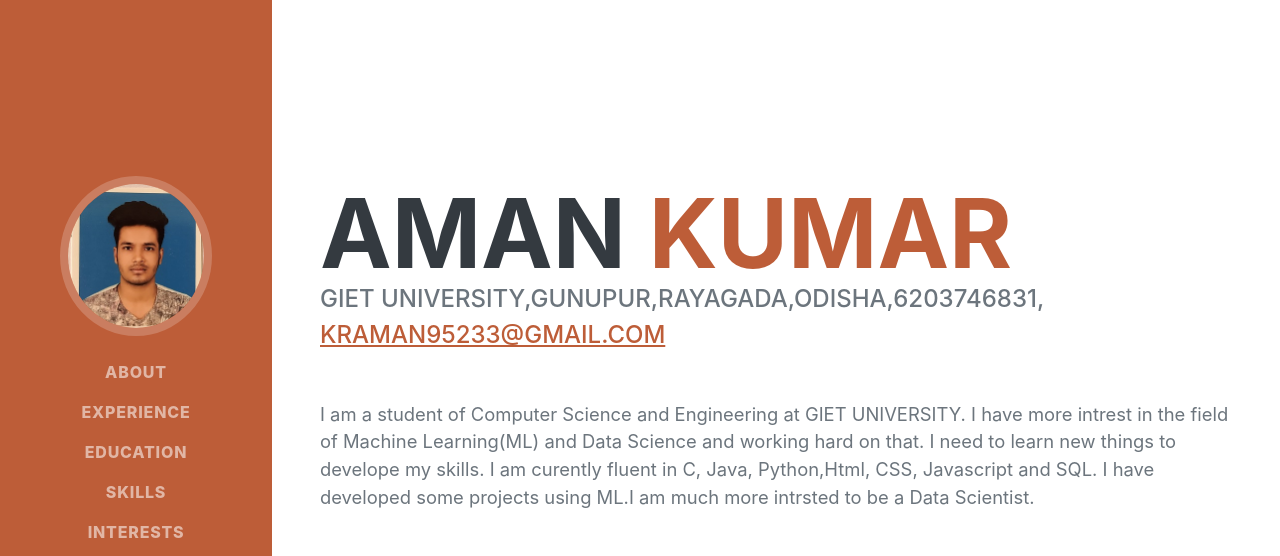
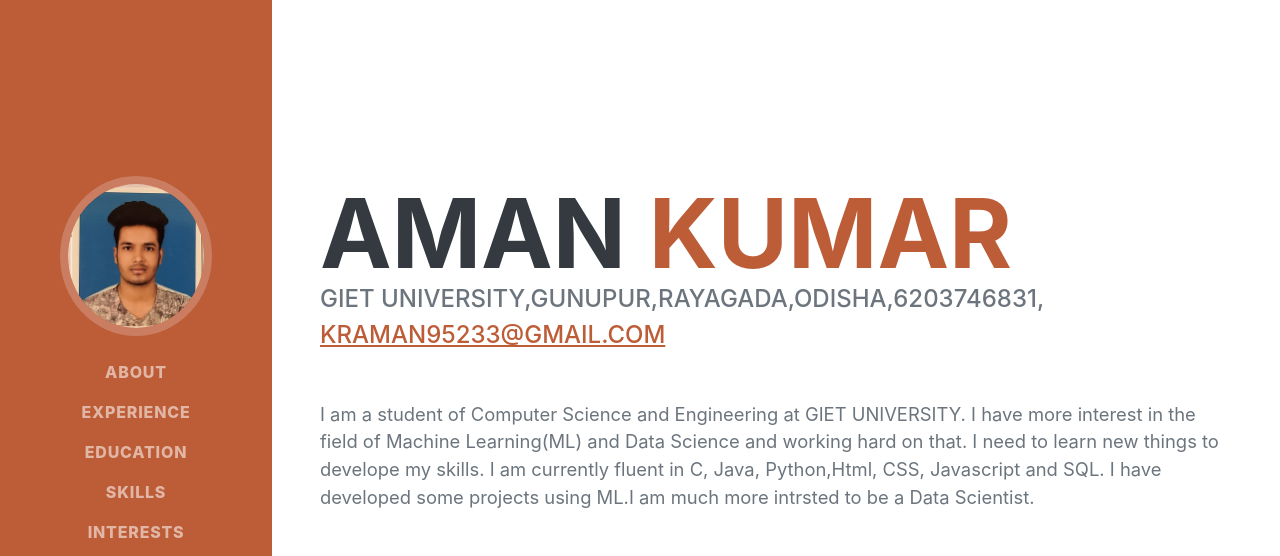
Before and after one commit to amankumar2001/amankumar2001.github.io, a plain HTML site: page index.html in a window 1280 px wide. Shown: the top 556 px of the page. Drawn offline with nearby package versions, Linux system fonts and the light colour scheme; a web font is replaced by a local one.

Commit message:
Update index.html

```diff
--- a/index.html
+++ b/index.html
@@ -49,9 +49,9 @@
                         <a href="mailto:name@email.com">kraman95233@gmail.com</a>
                     </div>
                     <p class="lead mb-5">I am a  student of Computer Science and Engineering at GIET UNIVERSITY.
-                        I have more intrest in the field of Machine Learning(ML) and Data Science and working hard on that.
+                        I have more interest in the field of Machine Learning(ML) and Data Science and working hard on that.
                         I need to  learn new things to develope my skills.
-                         I am curently fluent in C, Java, Python,Html, CSS, Javascript and SQL.
+                         I am currently fluent in C, Java, Python,Html, CSS, Javascript and SQL.
                          I have developed some projects using ML.I am much more intrsted to be a Data Scientist.
                          </p>
                     <div class="social-icons">
```
